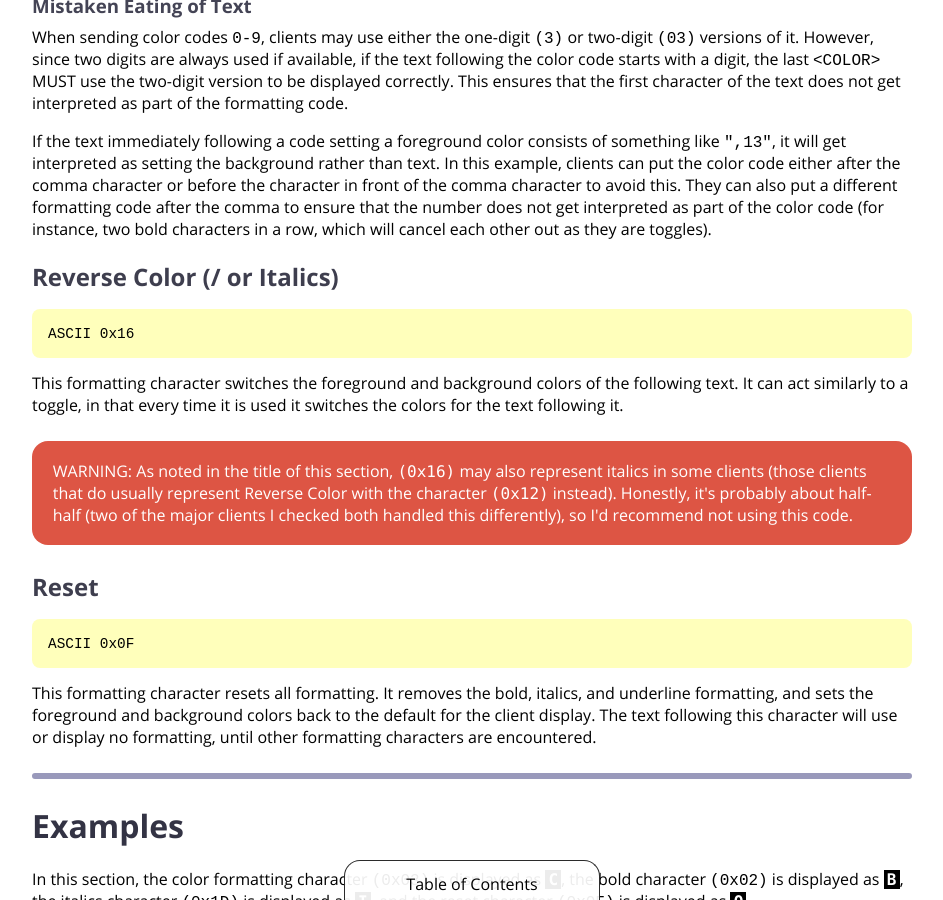
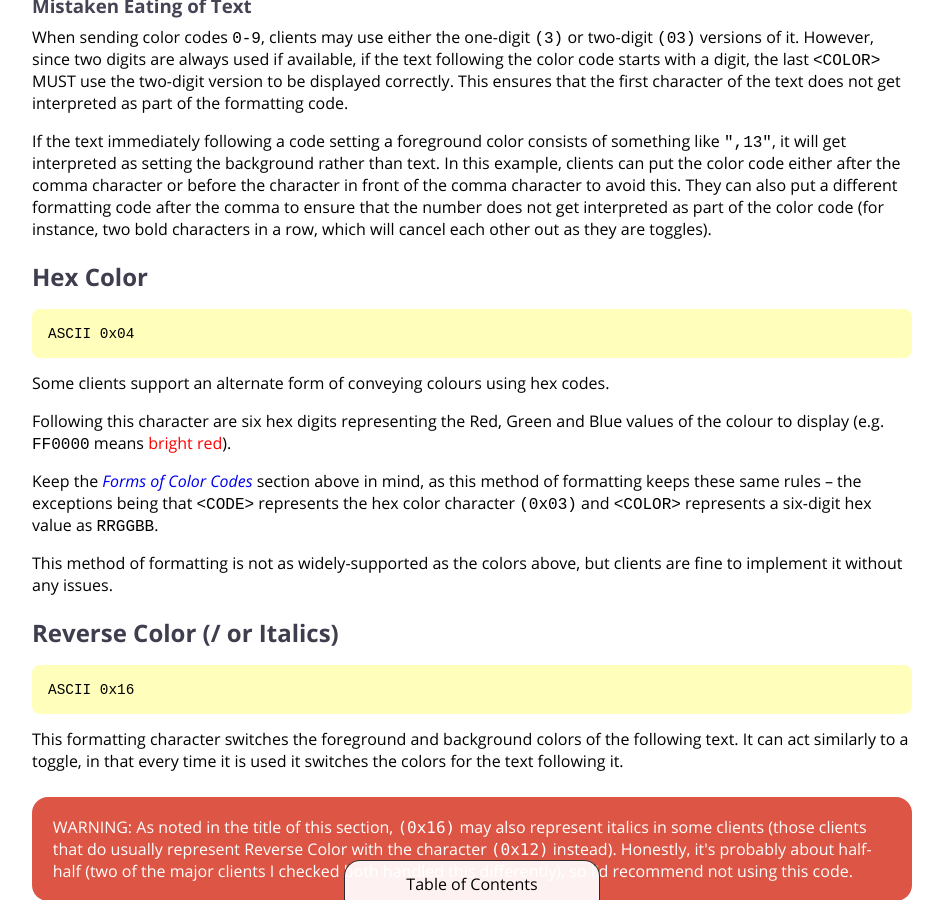
Before and after one commit to ircdocs/modern-irc, a Jekyll site: the page built from formatting.md, in a window 1280 px wide and 900 px high, scrolled down 4824 px. Shown: the whole window, without its empty margins (168-1111 px from the left). Built offline with Jekyll 4.4.1, drawn with Linux system fonts in a browser that asks for light colours.

Commit message:
formatting: Add hex colors

```diff
--- a/formatting.md
+++ b/formatting.md
@@ -194,6 +194,19 @@ When sending color codes `0-9`, clients may use either the one-digit `(3)` or tw
 If the text immediately following a code setting a foreground color consists of something like `",13"`, it will get interpreted as setting the background rather than text. In this example, clients can put the color code either after the comma character or before the character in front of the comma character to avoid this. They can also put a different formatting code after the comma to ensure that the number does not get interpreted as part of the color code (for instance, two bold characters in a row, which will cancel each other out as they are toggles).
 
 
+## Hex Color
+
+    ASCII 0x04
+
+Some clients support an alternate form of conveying colours using hex codes.
+
+Following this character are six hex digits representing the Red, Green and Blue values of the colour to display (e.g. `FF0000` means <span style="color:#ff0000">bright red</span>).
+
+Keep the [Forms of Color Codes](#forms-of-color-codes) section above in mind, as this method of formatting keeps these same rules – the exceptions being that `<CODE>` represents the hex color character `(0x03)` and `<COLOR>` represents a six-digit hex value as `RRGGBB`.
+
+This method of formatting is not as widely-supported as the colors above, but clients are fine to implement it without any issues.
+
+
 ## Reverse Color (/ or Italics)
 
     ASCII 0x16
```
